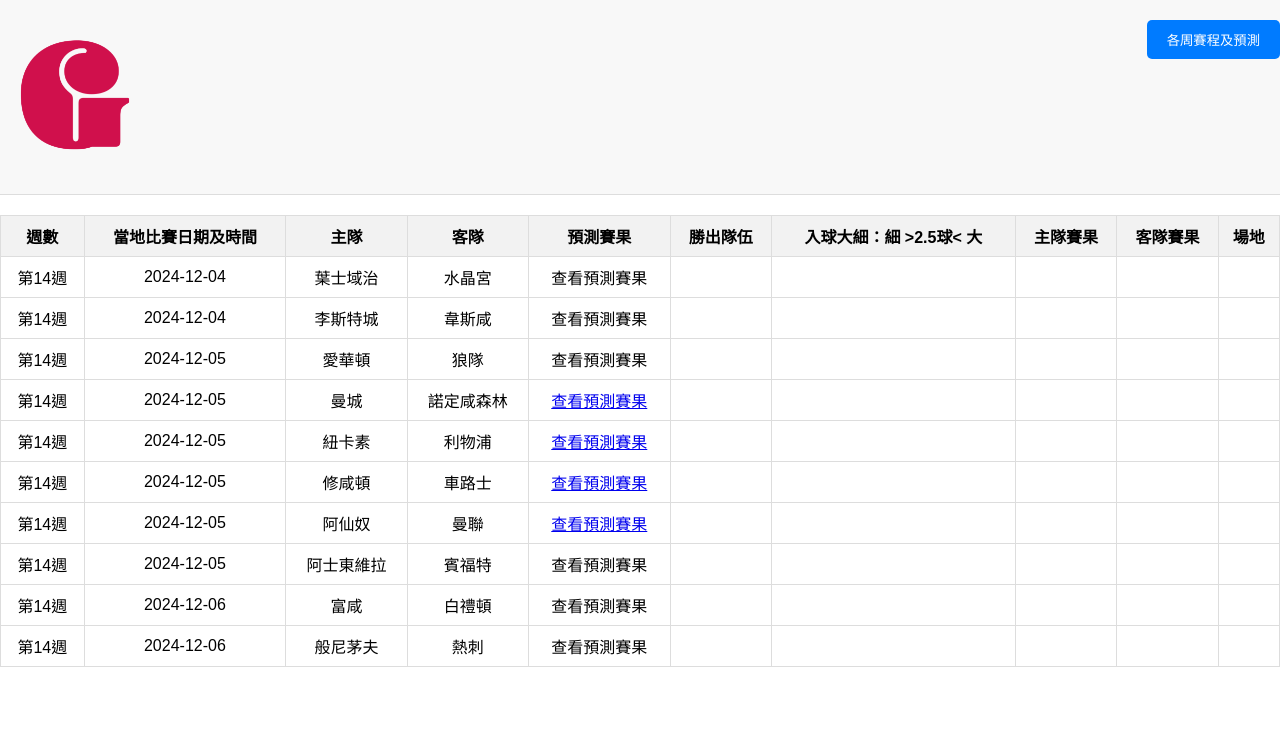
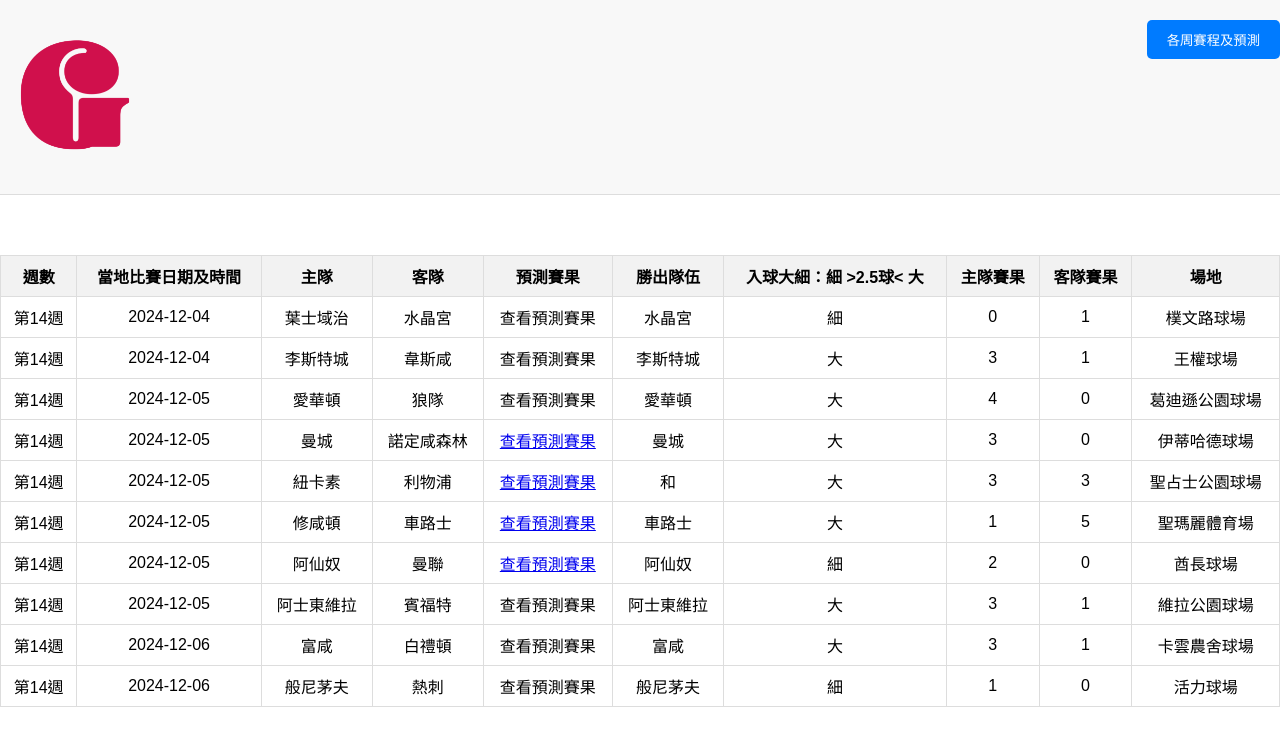
Before and after one commit to lamchiwing/wallet, a Jekyll site: the page week14.html, which Jekyll copies as it is, in a window 1280 px wide. Shown: the top 746 px of the page. Built offline with Jekyll 4.4.1, drawn with Linux system fonts in a browser that asks for light colours.

Commit message:
Update week14.html

```diff
--- a/week14.html
+++ b/week14.html
@@ -132,6 +132,8 @@
     </div>
   <div class="table-container">
     <table border="1">
+      <div class="table-container">
+    <table border="1">
       <tr>
         <th>週數</th>
         <th>當地比賽日期及時間</th>
@@ -150,11 +152,11 @@
         <td>葉士域治</td>
         <td>水晶宮</td>
         <td>查看預測賽果</td>
-        <td></td>
-        <td></td>
-        <td></td>
-        <td></td>
-        <td></td>
+        <td>水晶宮</td>
+        <td>細</td>
+        <td>0</td>
+        <td>1</td>
+        <td>樸文路球場</td>
       </tr>
       <tr>
         <td>第14週</td>
@@ -162,11 +164,11 @@
         <td>李斯特城</td>
         <td>韋斯咸</td>
         <td>查看預測賽果</td>
-        <td></td>
-        <td></td>
-        <td></td>
-        <td></td>
-        <td></td>
+        <td>李斯特城</td>
+        <td>大</td>
+        <td>3</td>
+        <td>1</td>
+        <td>王權球場</td>
       </tr>
       <tr>
         <td>第14週</td>
@@ -174,11 +176,11 @@
         <td>愛華頓</td>
         <td>狼隊</td>
         <td>查看預測賽果</td>
-        <td></td>
-        <td></td>
-        <td></td>
-        <td></td>
-        <td></td>
+        <td>愛華頓</td>
+        <td>大</td>
+        <td>4</td>
+        <td>0</td>
+        <td>葛迪遜公園球場</td>
       </tr>
       <tr>
         <td>第14週</td>
@@ -186,11 +188,11 @@
         <td>曼城</td>
         <td>諾定咸森林</td>
         <td><a href="https://www.youtube.com/watch?v=gcwEx5pErQs" target="_blank">查看預測賽果</a></td>
-        <td></td>
-        <td></td>
-        <td></td>
-        <td></td>
-        <td></td>
+        <td>曼城</td>
+        <td>大</td>
+        <td>3</td>
+        <td>0</td>
+        <td>伊蒂哈德球場</td>
       </tr>
       <tr>
         <td>第14週</td>
@@ -198,11 +200,11 @@
         <td>紐卡素</td>
         <td>利物浦</td>
         <td><a href="https://www.youtube.com/watch?v=nab9Qgfjyo0" target="_blank">查看預測賽果</a></td>
-        <td></td>
-        <td></td>
-        <td></td>
-        <td></td>
-        <td></td>
+        <td>和</td>
+        <td>大</td>
+        <td>3</td>
+        <td>3</td>
+        <td>聖占士公園球場</td>
       </tr>
       <tr>
         <td>第14週</td>
@@ -210,11 +212,11 @@
         <td>修咸頓</td>
         <td>車路士</td>
         <td><a href="https://youtu.be/n5LI84OLi7U?si=rUVyFaUSvEaeThfN" target="_blank">查看預測賽果</a></td>
-        <td></td>
-        <td></td>
-        <td></td>
-        <td></td>
-        <td></td>
+        <td>車路士</td>
+        <td>大</td>
+        <td>1</td>
+        <td>5</td>
+        <td>聖瑪麗體育場</td>
       </tr>
       <tr>
         <td>第14週</td>
@@ -222,11 +224,11 @@
         <td>阿仙奴</td>
         <td>曼聯</td>
         <td><a href="https://www.youtube.com/watch?v=49o4MIbNpf0" target="_blank">查看預測賽果</a></td>
-        <td></td>
-        <td></td>
-        <td></td>
-        <td></td>
-        <td></td>
+        <td>阿仙奴</td>
+        <td>細</td>
+        <td>2</td>
+        <td>0</td>
+        <td>酋長球場</td>
       </tr>
       <tr>
         <td>第14週</td>
@@ -234,11 +236,11 @@
         <td>阿士東維拉</td>
         <td>賓福特</td>
         <td>查看預測賽果</td>
-        <td></td>
-        <td></td>
-        <td></td>
-        <td></td>
-        <td></td>
+        <td>阿士東維拉</td>
+        <td>大</td>
+        <td>3</td>
+        <td>1</td>
+        <td>維拉公園球場</td>
       </tr>
       <tr>
         <td>第14週</td>
@@ -246,11 +248,11 @@
         <td>富咸</td>
         <td>白禮頓</td>
         <td>查看預測賽果</td>
-        <td></td>
-        <td></td>
-        <td></td>
-        <td></td>
-        <td></td>
+        <td>富咸</td>
+        <td>大</td>
+        <td>3</td>
+        <td>1</td>
+        <td>卡雲農舍球場</td>
       </tr>
       <tr>
         <td>第14週</td>
@@ -258,14 +260,14 @@
         <td>般尼茅夫</td>
         <td>熱刺</td>
         <td>查看預測賽果</td>
-        <td></td>
-        <td></td>
-        <td></td>
-        <td></td>
-        <td></td>
+        <td>般尼茅夫</td>
+        <td>細</td>
+        <td>1</td>
+        <td>0</td>
+        <td>活力球場</td>
       </tr>
+
     </table>
   </div>
-
 </body>
 </html>
```
